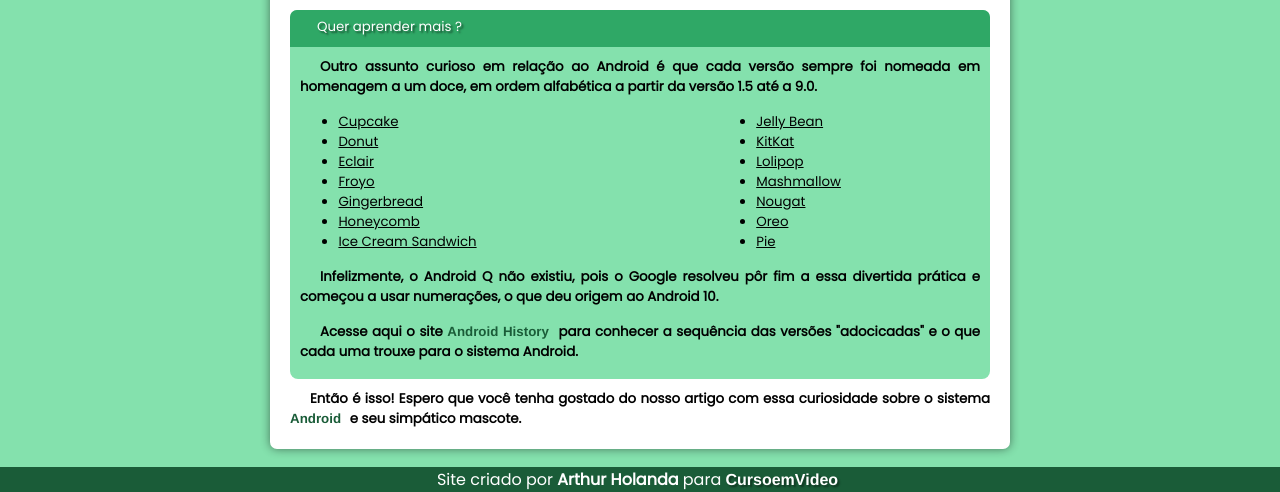
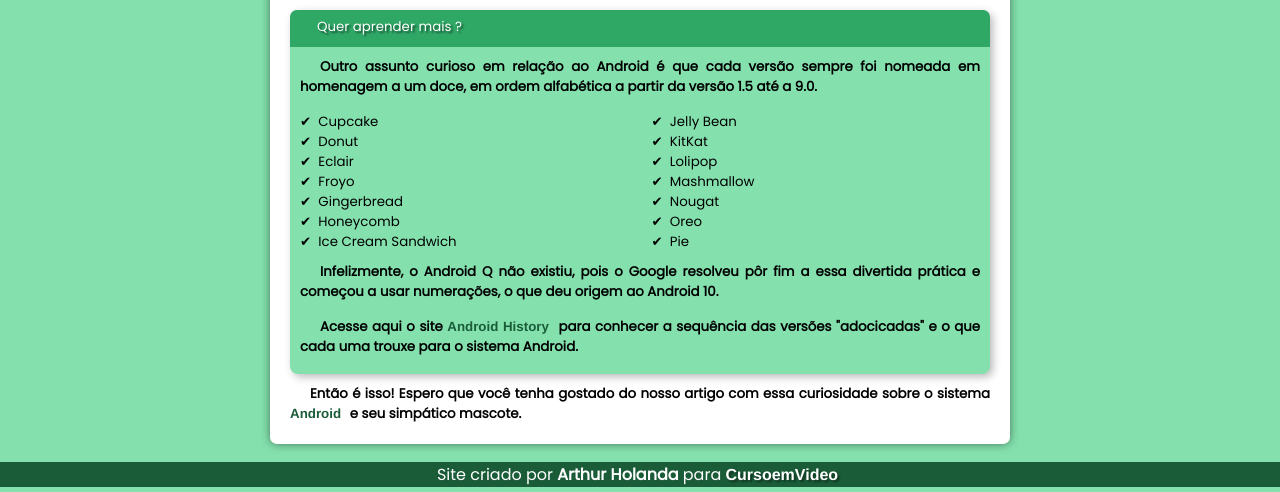
Before and after one commit to h0landa/curso_htmlcss, a plain HTML site: page desafios/Desafio 010/index.html in a window 1280 px wide. Shown: the part 1739-2231 px from the top of the page. Drawn offline with Linux system fonts and the light colour scheme.

Commit message:
Desafio Finalizado

```diff
--- a/desafios/Desafio 010/estilo/style.css
+++ b/desafios/Desafio 010/estilo/style.css
@@ -49,7 +49,12 @@
 #video{
     text-align: center;
     background-color: #1A5C38;
-    padding: 10px;
+    padding-top: 10px;
+    padding-bottom: 10px;
+
+}
+#video > iframe{
+    width: 90%;
 }
 div{
     margin: 0 auto;
@@ -111,26 +116,25 @@
 }
 .linkss:hover{
     color: green;
-}
-#l1{
-    text-align: left;
-    display: inline-block;
-    margin-right: 20vw;
-    margin-left: 3vw;
     text-decoration: underline;
 }
-#l2{
-    text-align: left;
-    display: inline-block;
-    text-decoration: underline;
+.externo::after{
+    content: '\00A0\1F517';
 }
 #listas{
     background-color:rgb(132, 225, 173);
     margin-top: 1vw;
     border-radius: 8px;
-    text-align: left;
     padding-bottom: 2px;
     font-family: 'Poppins';
+    list-style-position: inside;
+    text-align: left;
+    box-shadow: 3px 3px 8px rgba(0, 0, 0, 0.273);
+}
+#listas > ul{
+    columns: 2;
+    margin-left: 10px;
+    list-style-type: '\2714\00A0\00A0';
 }
 #titulo_listas{
     height: 30px;
@@ -148,8 +152,9 @@
     padding-bottom: 5px;
     text-shadow: 2px black;
 }
-li:hover{
+aside > ul > li:hover{
     color: rgb(52, 140, 255);
+    text-decoration: underline;
 }
 #nodroid{
     font-family: 'Roboto Condensed';
--- a/desafios/Desafio 010/index.html
+++ b/desafios/Desafio 010/index.html
@@ -28,7 +28,7 @@
         </p>
         <h2>A primeira versão</h2>
         <p>
-            A primeira tentativa de criar um mascote surgiu em 2007 e veio de um desenvolvedor chamado <a class="linkss" href="https://androidcommunity.com/dan-morrill-shows-us-the-android-mascot-that-almost-was-20130103/" target="_blank">Dan Morril</a>. Ele conta que abriu o <a class="linkss" href="https://inkscape.org/pt-br/" target="_blank">linkscape</a>(software livre para vetorização de imagens) e criou sua própia versão do robô. O objetivo era apenas personalizar o sistema apenas para a sua equipe, não existia nenhuma solicitação da empresa para a criação de um mascote.
+            A primeira tentativa de criar um mascote surgiu em 2007 e veio de um desenvolvedor chamado <a class="linkss externo" href="https://androidcommunity.com/dan-morrill-shows-us-the-android-mascot-that-almost-was-20130103/" target="_blank">Dan Morril</a>. Ele conta que abriu o <a class="linkss externo" href="https://inkscape.org/pt-br/" target="_blank">linkscape</a>(software livre para vetorização de imagens) e criou sua própia versão do robô. O objetivo era apenas personalizar o sistema apenas para a sua equipe, não existia nenhuma solicitação da empresa para a criação de um mascote.
         </p>
         <picture>
             <source media="(max-width:570px )" srcset="imagens/dan-droids-pq.png" type="image/png">
@@ -39,7 +39,7 @@
         </p>
         <h2>Surge um novo mascote</h2>
         <p>
-            A ideia de ter um mascote foi amadurecendo e a missão foi passada para uma profissional da área. A ilustradora Russa <a class="linkss" href="https://www.irinablok.com/" target="_blank">Irina Blok</a>, também funcionaria do Google, ficou com a missão de representar o pequeno robô de uma maneira mais agradâvel.
+            A ideia de ter um mascote foi amadurecendo e a missão foi passada para uma profissional da área. A ilustradora Russa <a class="linkss externo" href="https://www.irinablok.com/" target="_blank">Irina Blok</a>, também funcionaria do Google, ficou com a missão de representar o pequeno robô de uma maneira mais agradâvel.
         </p>
         <picture>
             <source media="(max-width: 570px)" srcset="imagens/irina-blok-pq.jpg" type="image/png">
@@ -56,10 +56,9 @@
         <div id="video">
             <iframe width="600" height="315" src="https://www.youtube.com/embed/l2UDgpLz20M" title="YouTube video player" frameborder="0" allow="accelerometer; autoplay; clipboard-write; encrypted-media; gyroscope; picture-in-picture" allowfullscreen></iframe>
         </div>
-        <div id="listas">
+        <aside id="listas">
             <p id="titulo_listas">Quer aprender mais ?</p>
             <p class="txt">Outro assunto curioso em relação ao Android é que cada versão sempre foi nomeada em homenagem a um doce, em ordem alfabética a partir da versão 1.5 até a 9.0.</p>
-            <div id="l1" class="txt">
             <ul>
                 <li>Cupcake</li>
                 <li>Donut</li>
@@ -68,10 +67,6 @@
                 <li>Gingerbread</li>
                 <li>Honeycomb</li>
                 <li>Ice Cream Sandwich</li>
-                </ul>
-            </div>
-            <div id="l2" class="txt">
-                <ul>
                 <li>Jelly Bean</li>
                 <li>KitKat</li>
                 <li>Lolipop</li>
@@ -80,10 +75,9 @@
                 <li>Oreo</li>
                 <li>Pie</li>
             </ul>
-            </div>
             <p class="txt">Infelizmente, o Android Q não existiu, pois o Google resolveu pôr fim a essa divertida prática e começou a usar numerações, o que deu origem ao Android 10.</p>
             <p class="txt">Acesse aqui o site <a href="" class="linkss">Android History</a> para conhecer a sequência das versões "adocicadas" e o que cada uma trouxe para o sistema Android.</p>
-        </div>
+        </aside>
         <p style="margin-top: 10px;margin-bottom:0px;">Então é isso! Espero que você tenha gostado do nosso artigo com essa curiosidade sobre o sistema <a href="" class="linkss">Android</a> e seu simpático mascote.</p>
     </main>
     <footer>
```
Lines whose indentation alone changed are shown as unchanged.
